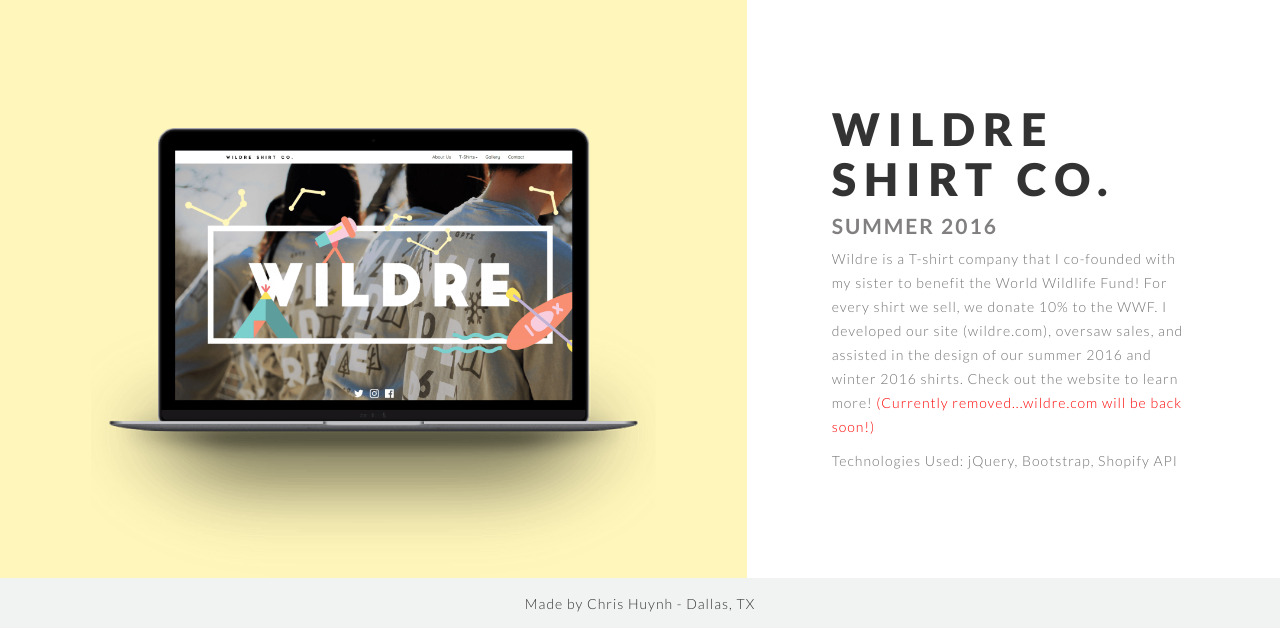
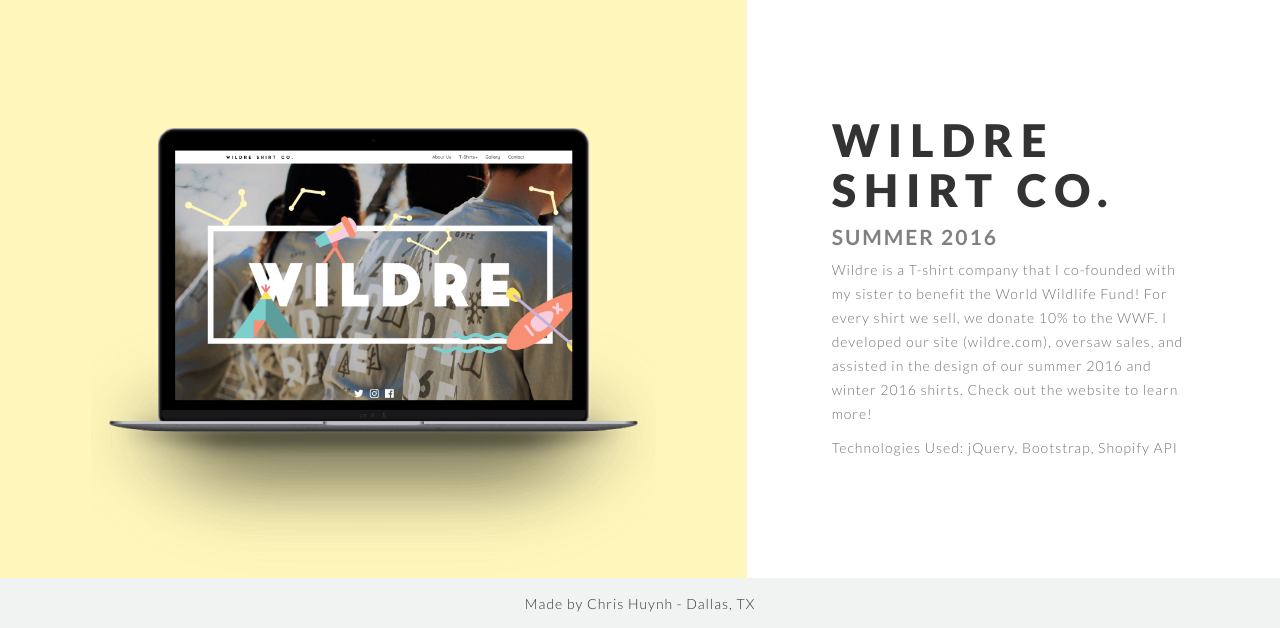
Before and after one commit to chrishuynhc/chrishuynhc.github.io, a plain HTML site: page index.html in a window 1280 px wide. Shown: the part 3022-3650 px from the top of the page. Drawn offline with nearby package versions, Linux system fonts and the light colour scheme; a script that the page names is missing.

Commit message:
removed text

```diff
--- a/css/style.scss
+++ b/css/style.scss
@@ -224,10 +224,6 @@
     }
 }
 
-#oops {
-    color: red;
-}
-
 .hvr-grow {
   width: 100%;
   display: inline-block;
--- a/index.html
+++ b/index.html
@@ -95,7 +95,7 @@
 					<div class="text">
 						<h2>WILDRE SHIRT CO.</h2>
 						<h4>SUMMER 2016</h4>
-						<p>Wildre is a T-shirt company that I co-founded with my sister to benefit the World Wildlife Fund!  For every shirt we sell, we donate 10% to the WWF.  I developed our site (wildre.com), oversaw sales, and assisted in the design of our summer 2016 and winter 2016 shirts.  Check out the website to learn more! <span id="oops">(Currently removed...wildre.com will be back soon!)</span> </p>
+						<p>Wildre is a T-shirt company that I co-founded with my sister to benefit the World Wildlife Fund!  For every shirt we sell, we donate 10% to the WWF.  I developed our site (wildre.com), oversaw sales, and assisted in the design of our summer 2016 and winter 2016 shirts.  Check out the website to learn more!</p>
 						<p>Technologies Used: jQuery, Bootstrap, Shopify API</p>
 					</div>
 				</div>
```
Also changed, not shown: css/style.css, 1 other file.
